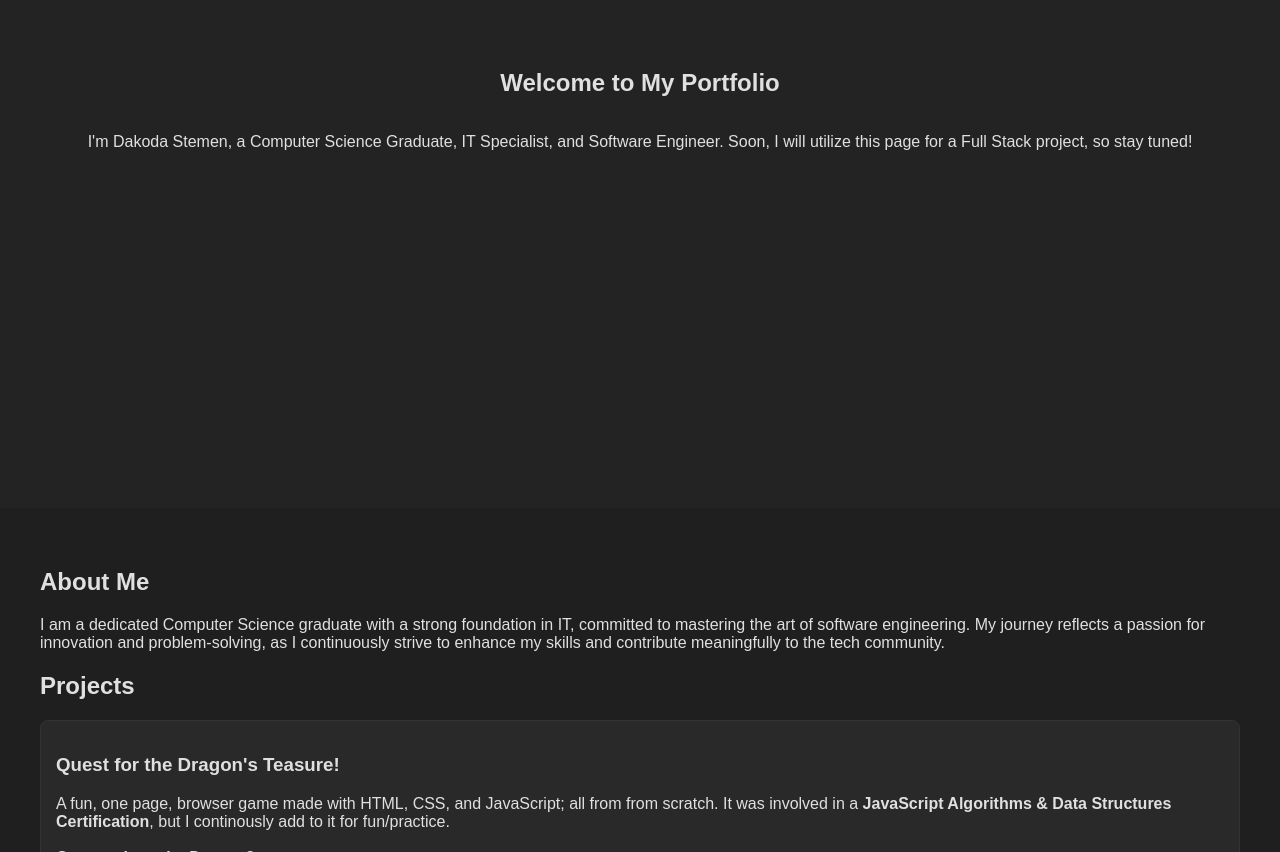
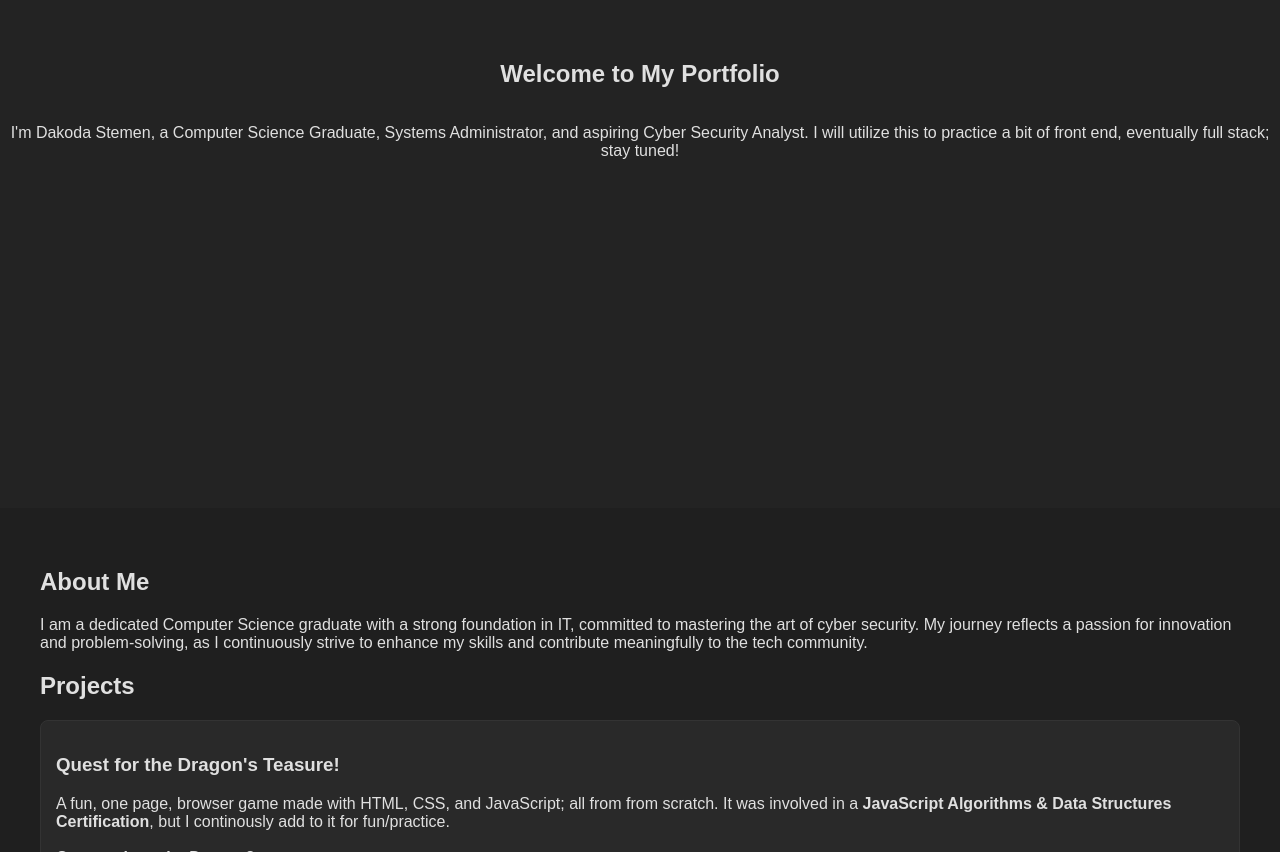
Before and after one commit to DakodaStemen/personal-portfolio, a plain HTML site: page index.html in a window 1280 px wide. Shown: the part 340-1192 px from the top of the page. Drawn offline with Linux system fonts and the light colour scheme.

Commit message:
Update index.html
>> welcome text change

```diff
--- a/index.html
+++ b/index.html
@@ -17,12 +17,12 @@
 
     <section id="welcome-section" class="welcome">
         <h1>Welcome to My Portfolio</h1>
-        <p>I'm Dakoda Stemen, a Computer Science Graduate, IT Specialist, and Software Engineer. Soon, I will utilize this page for a Full Stack project, so stay tuned!</p>
+        <p>I'm Dakoda Stemen, a Computer Science Graduate, Systems Administrator, and aspiring Cyber Security Analyst. I will utilize this to practice a bit of front end, eventually full stack; stay tuned!</p>
     </section>
 
     <section id="projects">
         <h2>About Me</h2>
-        <p>I am a dedicated Computer Science graduate with a strong foundation in IT, committed to mastering the art of software engineering. My journey reflects a passion for innovation and problem-solving, as I continuously strive to enhance my skills and contribute meaningfully to the tech community.</p>
+        <p>I am a dedicated Computer Science graduate with a strong foundation in IT, committed to mastering the art of cyber security. My journey reflects a passion for innovation and problem-solving, as I continuously strive to enhance my skills and contribute meaningfully to the tech community.</p>
 
         <h2>Projects</h2>
         <div class="project-tile">
```
